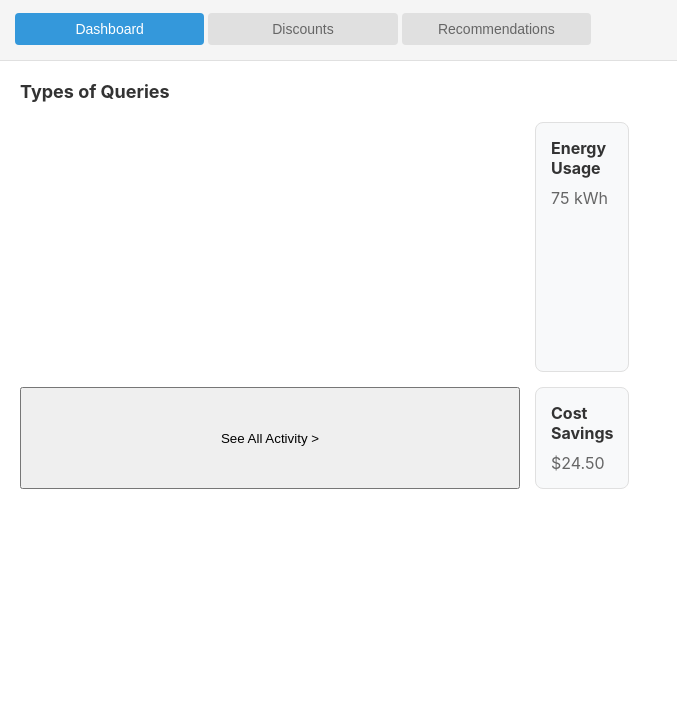
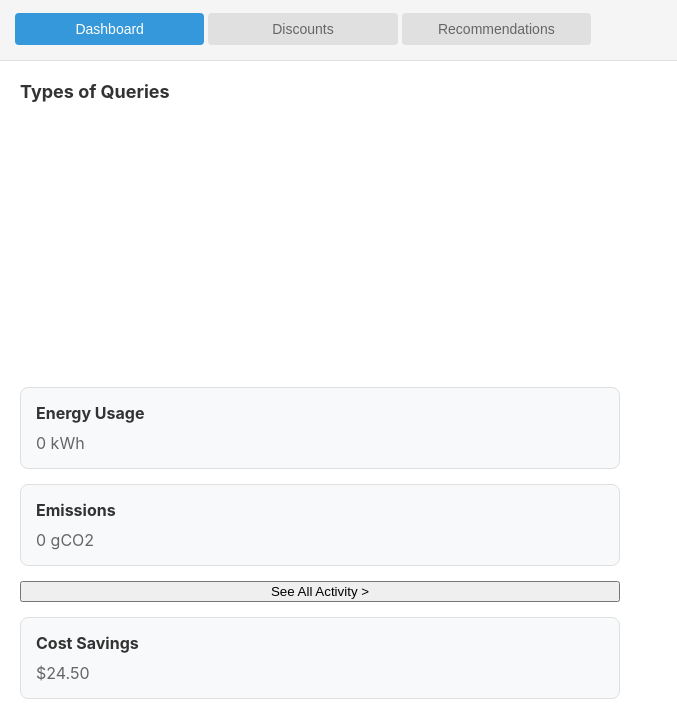
Before and after one commit to derekherrerq/Genie---Coogs-for-Energy-Hackathon, a website built with Vite: page index.html in a window 1280 px wide. Shown: the part 83-802 px from the top of the page, without its empty margins (0-677 px from the left). Built offline with nearby package versions, Linux system fonts and the light colour scheme; some packages are replaced by stand-ins of ours.

Commit message:
added power and emission calculation

```diff
--- a/index.html
+++ b/index.html
@@ -32,7 +32,11 @@
           <div id="bar" style="width:500px;height:250px;"></div>
           <div class="stat-card">
             <h3>Energy Usage</h3>
-            <p>75 kWh</p>
+            <p><span id="power-usage">0</span> kWh</p>
+          </div>
+          <div class="stat-card">
+            <h3>Emissions</h3>
+            <p id="power-usage"><span id="emissions">0</span> gCO2</p>
           </div>
           <button class="see-all-activity" type="button"> See All Activity             ></button>
           <div class="stat-card">
--- a/src/main.js
+++ b/src/main.js
@@ -36,6 +36,15 @@ function initializeGenie() {
         color: colors
       }
     }]);
+
+    const total_emission = 0.00012 * y[0] + 0.00012* y[1] + 0.00013  * y[2] + 0.00014 * y[3];
+    const total_energy = 0.0008 * y[0] + 0.0008 * y[1] + 0.0009 * y[2] + 0.001 * y[3];
+
+    console.log(total_emission);
+    console.log(total_energy);
+
+    document.querySelector('#power-usage').textContent = total_energy;
+    document.querySelector('#emissions').textContent = total_emission;
   });
 
 }
--- a/src/style.css
+++ b/src/style.css
@@ -96,7 +96,7 @@ h2 {
 
 .dashboard-stats {
   display: grid;
-  grid-template-columns: repeat(2, 1fr);
+  grid-template-columns: repeat(1, 1fr);
   gap: 15px;
 }
 
```
